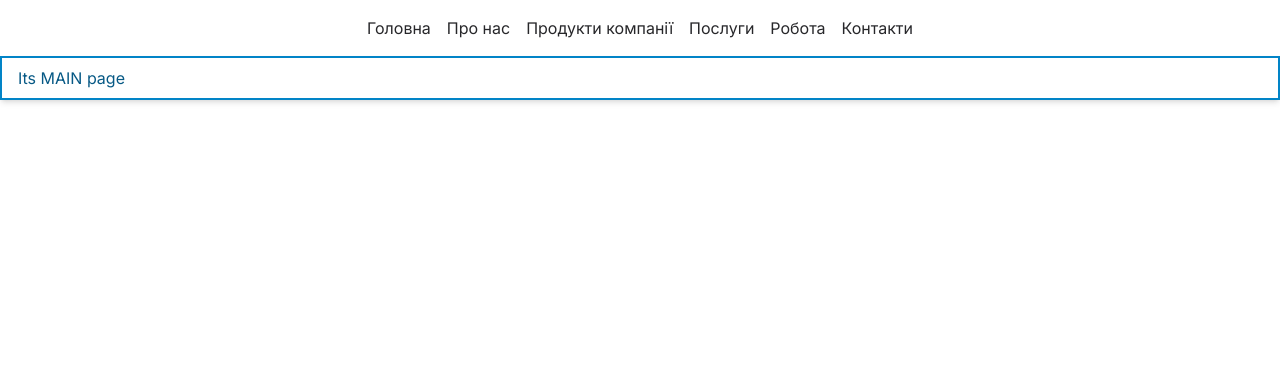
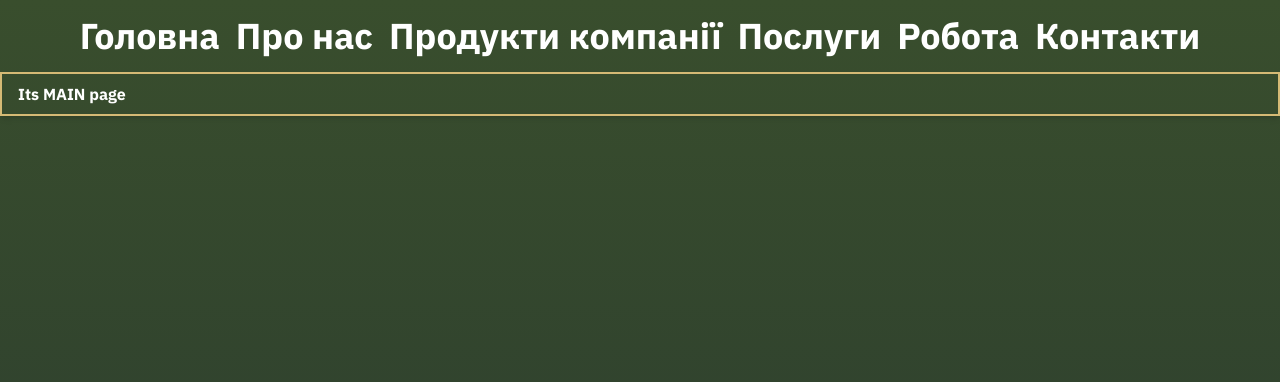
Before and after one commit to yuliiamaiboroda/ahrokhimpromtsentr, a Next.js app: page / in a window 1280 px wide. Shown: the top 382 px of the page. Built offline with nearby package versions, Linux system fonts and the light colour scheme.

Commit message:
Add fonts and colors to theme

```diff
--- /dev/null
+++ b/src/app/fonts.ts
@@ -0,0 +1,13 @@
+import { IBM_Plex_Sans, Nunito } from 'next/font/google';
+
+export const IBMPlexSans = IBM_Plex_Sans({
+  subsets: ['cyrillic'],
+  weight: ['700'],
+  style: ['normal'],
+  variable: '--font-ibm-plex-sans',
+});
+export const nunito = Nunito({
+  subsets: ['cyrillic'],
+  weight: ['600', '700'],
+  variable: '--font-nunito',
+});
--- a/src/app/globals.css
+++ b/src/app/globals.css
@@ -5,8 +5,9 @@
 :root {
   --primary: #ffffff;
   --secondary: #29382d;
-  --accent: #29382d;
+  --accent: #d5ba75;
   --placeholder: rgba(255, 255, 255, 0.7);
+  --warning: #8e0000;
 
   --dark-gradient-start: #394e2d;
   --dark-gradient-end: #29392f;
@@ -15,9 +16,3 @@
   --light-gradient-end: #d5ba75;
   --light-gradient: linear-gradient(180deg, #f2e2ba 0%, #d5ba75 100%);
 }
-
-body {
-  /* color: rgb(var(--primary));
-  background: var(--dark-gradient); */
-  min-height: 100vh;
-}
--- a/src/app/layout.tsx
+++ b/src/app/layout.tsx
@@ -1,8 +1,6 @@
 import './globals.css';
-import { Inter } from 'next/font/google';
 import Link from 'next/link';
-
-const inter = Inter({ subsets: ['latin'] });
+import { IBMPlexSans, nunito } from './fonts';
 
 export const metadata = {
   title: 'Create Next App',
@@ -16,8 +14,10 @@ export default function RootLayout({
 }) {
   return (
     <html lang="en">
-      <body className={inter.className}>
-        <ul className="flex flex-wrap gap-4 justify-center p-4 text-zinc-800 hover:[&_a]:text-sky-600 [&_a]:transition-colors [&_a]:duration-300">
+      <body
+        className={`${IBMPlexSans.variable} ${nunito.variable} font-heading bg-dark-gradient text-primary min-h-screen`}
+      >
+        <ul className="flex flex-wrap gap-4 font-bold text-4xl justify-center p-4 hover:[&_a]:text-sky-600 [&_a]:transition-colors [&_a]:duration-300">
           <li>
             <Link href="/">Головна</Link>
           </li>
--- a/src/app/page.tsx
+++ b/src/app/page.tsx
@@ -1,6 +1,6 @@
 export default function Home() {
   return (
-    <div className="px-4 py-2 text-sky-800 font-xl border-2 border-solid border-sky-600 shadow-md">
+    <div className="px-4 py-2  font-xl border-2 border-solid border-accent shadow-md">
       Its MAIN page{' '}
     </div>
   );
--- a/tailwind.config.js
+++ b/tailwind.config.js
@@ -20,6 +20,11 @@ module.exports = {
         secondary: 'var(--secondary)',
         accent: 'var(--accent)',
         placeholder: 'var(--placeholder)',
+        warning: 'var(--warning)',
+      },
+      fontFamily: {
+        heading: 'var(--font-ibm-plex-sans), sans-serif',
+        body: 'var(--font-nunito), sans-serif',
       },
     },
   },
```
